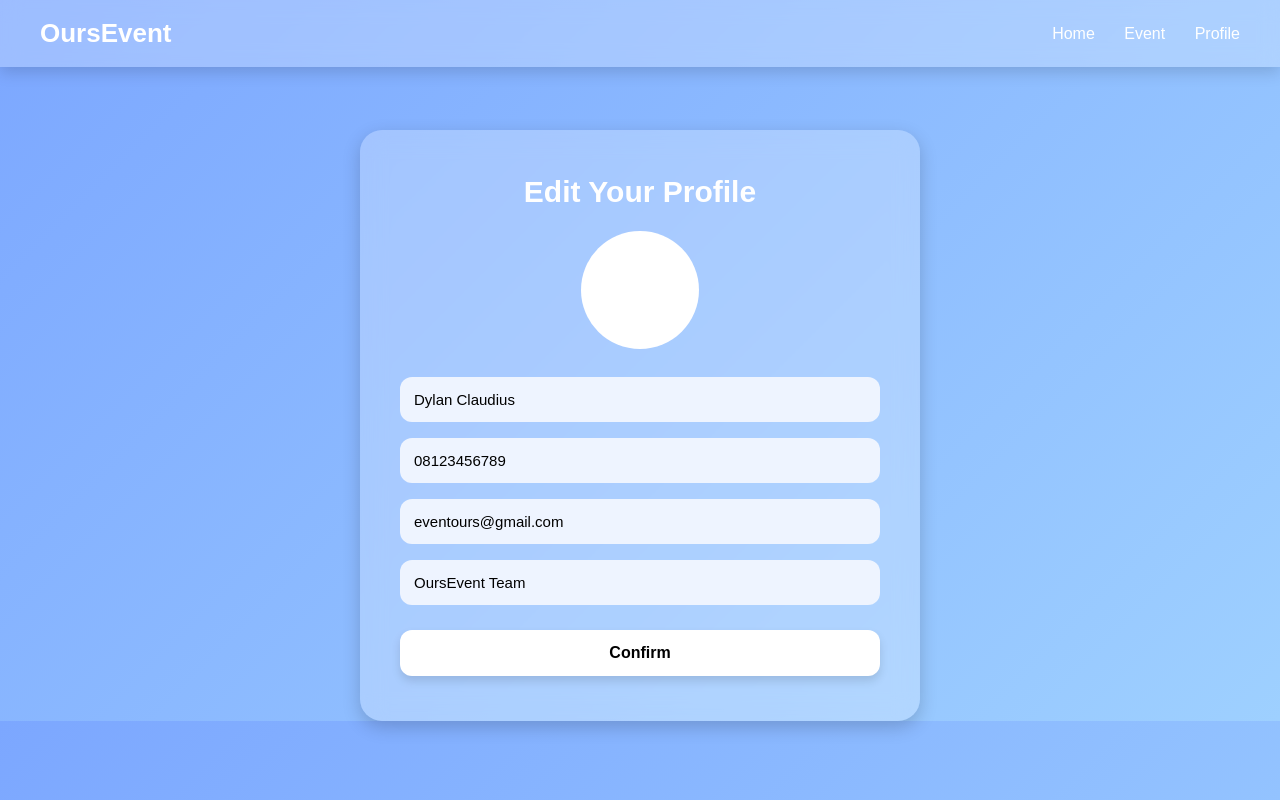
After one commit to GianTechWizard/OursEvent, a PHP site: page /pages/edit_profile.html in a window 1280 px wide. The commit adds this page. Run offline with PHP 8.4, Linux system fonts and the light colour scheme.

Commit message:
Profile, Edit Profile, sama buat folder baru.

```diff
--- /dev/null
+++ b/Frontend/css/edit_profile.css
@@ -0,0 +1,102 @@
+body {
+    margin: 0;
+    padding: 0;
+    background: linear-gradient(135deg, #7ca7ff, #9ed0ff);
+    font-family: 'Poppins', sans-serif;
+}
+
+/* HEADER */
+.top-header {
+    width: 100%;
+    padding: 18px 40px;
+    box-sizing: border-box;
+    display: flex;
+    justify-content: space-between;
+    align-items: center;
+    background: rgba(255, 255, 255, 0.25);
+    backdrop-filter: blur(10px);
+    position: fixed;
+    top: 0;
+    left: 0;
+    box-shadow: 0 5px 15px rgba(0, 0, 0, 0.15);
+}
+
+.top-header .logo {
+    font-size: 26px;
+    font-weight: 700;
+    color: white;
+}
+
+.top-header nav a {
+    margin-left: 25px;
+    text-decoration: none;
+    color: white;
+    font-size: 16px;
+    font-weight: 500;
+}
+
+.top-header nav a:hover {
+    text-decoration: underline;
+}
+
+
+/* CONTENT */
+.edit-box {
+    width: 480px;
+    background: rgba(255, 255, 255, 0.25);
+    padding: 45px 40px;
+    border-radius: 22px;
+    text-align: center;
+    box-shadow: 0 6px 18px rgba(0, 0, 0, 0.18);
+    backdrop-filter: blur(12px);
+    margin: 130px auto 0;
+}
+
+.edit-box h1 {
+    margin: 0;
+    margin-bottom: 22px;
+    font-size: 30px;
+    font-weight: 600;
+    color: white;
+}
+
+.edit-img {
+    width: 110px;
+    height: 110px;
+    border-radius: 50%;
+    margin: 0 auto 28px;
+    background: white;
+    border: 4px solid rgba(255, 255, 255, 0.6);
+}
+
+.input-container {
+    display: flex;
+    flex-direction: column;
+    gap: 16px;
+}
+
+.input-container input {
+    padding: 14px;
+    border-radius: 12px;
+    border: none;
+    font-size: 15px;
+    outline: none;
+    background: #eef4ff;
+}
+
+.btn {
+    width: 100%;
+    margin-top: 25px;
+    padding: 14px;
+    background: white;
+    border: none;
+    border-radius: 12px;
+    font-size: 16px;
+    font-weight: 600;
+    cursor: pointer;
+    box-shadow: 0 5px 10px rgba(0, 0, 0, 0.12);
+}
+
+.btn:hover {
+    opacity: 0.95;
+}
--- /dev/null
+++ b/Frontend/js/edit_profile.js
@@ -0,0 +1,15 @@
+const userProfile = {
+    fullname: "Dylan Claudius",
+    phone: "08123456789",
+    email: "eventours@gmail.com",
+    institution: "OursEvent Team"
+};
+
+document.getElementById("fullname").value = userProfile.fullname;
+document.getElementById("phone").value = userProfile.phone;
+document.getElementById("email").value = userProfile.email;
+document.getElementById("institution").value = userProfile.institution;
+
+document.getElementById("confirmBtn").addEventListener("click", () => {
+    window.location.href = "profile.html";
+});
--- /dev/null
+++ b/Frontend/pages/edit_profile.html
@@ -0,0 +1,38 @@
+<!DOCTYPE html>
+<html lang="en">
+<head>
+    <meta charset="UTF-8">
+    <meta name="viewport" content="width=device-width, initial-scale=1.0">
+    <title>Edit Profile - OursEvent</title>
+
+    <link rel="stylesheet" href="../css/edit_profile.css">
+</head>
+<body>
+
+    <header class="top-header">
+        <div class="logo">OursEvent</div>
+        <nav>
+            <a href="home.html">Home</a>
+            <a href="event.html">Event</a>
+            <a href="profile.html">Profile</a>
+        </nav>
+    </header>
+
+    <div class="edit-box">
+        <h1>Edit Your Profile</h1>
+
+        <div class="edit-img"></div>
+
+        <div class="input-container">
+            <input id="fullname" type="text" placeholder="Full Name">
+            <input id="phone" type="text" placeholder="Phone Number">
+            <input id="email" type="email" placeholder="Email">
+            <input id="institution" type="text" placeholder="Institution">
+        </div>
+
+        <button class="btn" id="confirmBtn">Confirm</button>
+    </div>
+
+    <script src="../js/edit_profile.js"></script>
+</body>
+</html>
```
Also changed, not shown: Frontend/css/profile.css (added, +115 -0 lines), Frontend/js/profile.js (added, +15 -0 lines), Frontend/pages/profile.html (+36 -17 lines), Frontend/css/form.css (line endings or trailing spaces), Frontend/js/ui.js (line endings or trailing spaces).
